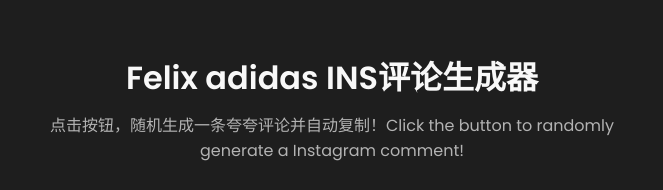
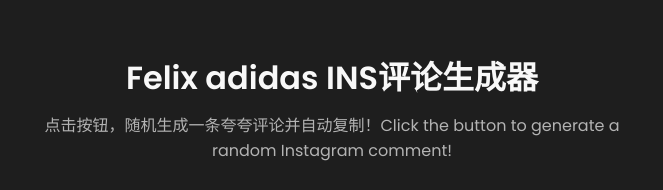
Before and after one commit to VioletYu915/Felix-adidas-Comment-Generator, a plain HTML site: page index.html in a window 1280 px wide. Shown: the part 152-342 px from the top of the page, without its empty margins (308-971 px from the left). Drawn offline with Linux system fonts and the light colour scheme.

Commit message:
Update index.html

```diff
--- a/index.html
+++ b/index.html
@@ -89,7 +89,7 @@
 
     <div class="container">
         <h1>Felix adidas INS评论生成器</h1>
-        <p class="subtitle">点击按钮，随机生成一条夸夸评论并自动复制！Click the button to randomly generate a Instagram comment!</p>
+        <p class="subtitle">点击按钮，随机生成一条夸夸评论并自动复制！Click the button to generate a random Instagram comment!</p>
 
         <div class="comment-display" id="comment-display">
             生成的评论将出现在这里... Generated comments will be displayed here...
```
